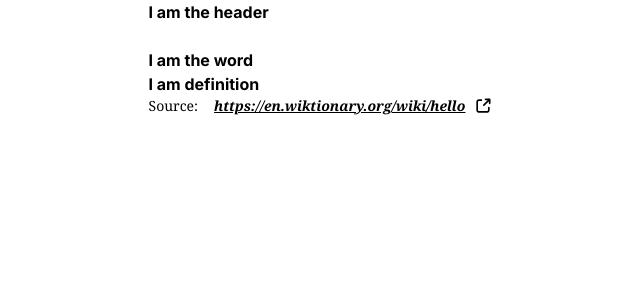
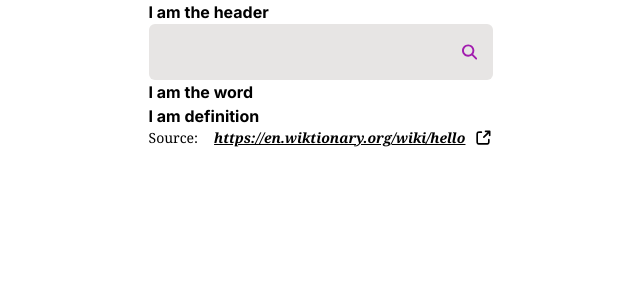
Before and after one commit to keeganosler/dictionary, a Next.js app: page / in a window 1280 px wide. Shown: the top 300 px of the page, without its empty margins (319-959 px from the left). Built offline with nearby package versions, Linux system fonts and the light colour scheme.

Commit message:
style page layout and search box

```diff
--- a/src/app/components/search-box.tsx
+++ b/src/app/components/search-box.tsx
@@ -18,8 +18,9 @@ export default function SearchBox({updateWord, updateDefinitions}: any) {
     }
 
     return (
-        <div>
-            <input name="search-box"  onChange={(e) => handleInput(e.target.value)} />
+        <div className="flex flex-row items-center bg-stone-200 p-4 rounded-md">
+            <input className="bg-stone-200 w-full outline-none" name="search-box" onChange={(e) => handleInput(e.target.value)} />
+            <svg className="w-4 h-4 fill-fuchsia-700" xmlns="http://www.w3.org/2000/svg" viewBox="0 0 512 512"><path d="M416 208c0 45.9-14.9 88.3-40 122.7L502.6 457.4c12.5 12.5 12.5 32.8 0 45.3s-32.8 12.5-45.3 0L330.7 376c-34.4 25.2-76.8 40-122.7 40C93.1 416 0 322.9 0 208S93.1 0 208 0S416 93.1 416 208zM208 352a144 144 0 1 0 0-288 144 144 0 1 0 0 288z"/></svg>
         </div>
     )
 }
--- a/src/app/output.css
+++ b/src/app/output.css
@@ -554,12 +554,41 @@ video {
   --tw-contain-style:  ;
 }
 
+.mx-10 {
+  margin-left: 2.5rem;
+  margin-right: 2.5rem;
+}
+
 .flex {
   display: flex;
 }
 
+.h-4 {
+  height: 1rem;
+}
+
+.w-full {
+  width: 100%;
+}
+
+.w-4 {
+  width: 1rem;
+}
+
+.max-w-screen-lg {
+  max-width: 1024px;
+}
+
+.flex-row {
+  flex-direction: row;
+}
+
 .flex-col {
   flex-direction: column;
+}
+
+.items-center {
+  align-items: center;
 }
 
 .justify-center {
@@ -572,6 +601,50 @@ video {
 
 .gap-4 {
   gap: 1rem;
+}
+
+.rounded-sm {
+  border-radius: 0.125rem;
+}
+
+.rounded-md {
+  border-radius: 0.375rem;
+}
+
+.bg-gray-400 {
+  --tw-bg-opacity: 1;
+  background-color: rgb(156 163 175 / var(--tw-bg-opacity));
+}
+
+.bg-gray-300 {
+  --tw-bg-opacity: 1;
+  background-color: rgb(209 213 219 / var(--tw-bg-opacity));
+}
+
+.bg-stone-300 {
+  --tw-bg-opacity: 1;
+  background-color: rgb(214 211 209 / var(--tw-bg-opacity));
+}
+
+.bg-stone-200 {
+  --tw-bg-opacity: 1;
+  background-color: rgb(231 229 228 / var(--tw-bg-opacity));
+}
+
+.fill-fuchsia-400 {
+  fill: #e879f9;
+}
+
+.fill-fuchsia-700 {
+  fill: #a21caf;
+}
+
+.stroke-fuchsia-400 {
+  stroke: #e879f9;
+}
+
+.p-4 {
+  padding: 1rem;
 }
 
 .font-serif {
@@ -602,3 +675,8 @@ video {
 .underline {
   text-decoration-line: underline;
 }
+
+.outline-none {
+  outline: 2px solid transparent;
+  outline-offset: 2px;
+}
--- a/src/app/page.tsx
+++ b/src/app/page.tsx
@@ -23,7 +23,7 @@ export default function Home() {
 
   return (
     <main className="flex justify-center align-center">
-      <div className="flex-col">
+      <div className="flex flex-col mx-10 max-w-screen-lg">
         <Header />
         <SearchBox updateWord={updateWord} updateDefinitions={updateDefinitions} />
         <Word word={word} />
```
